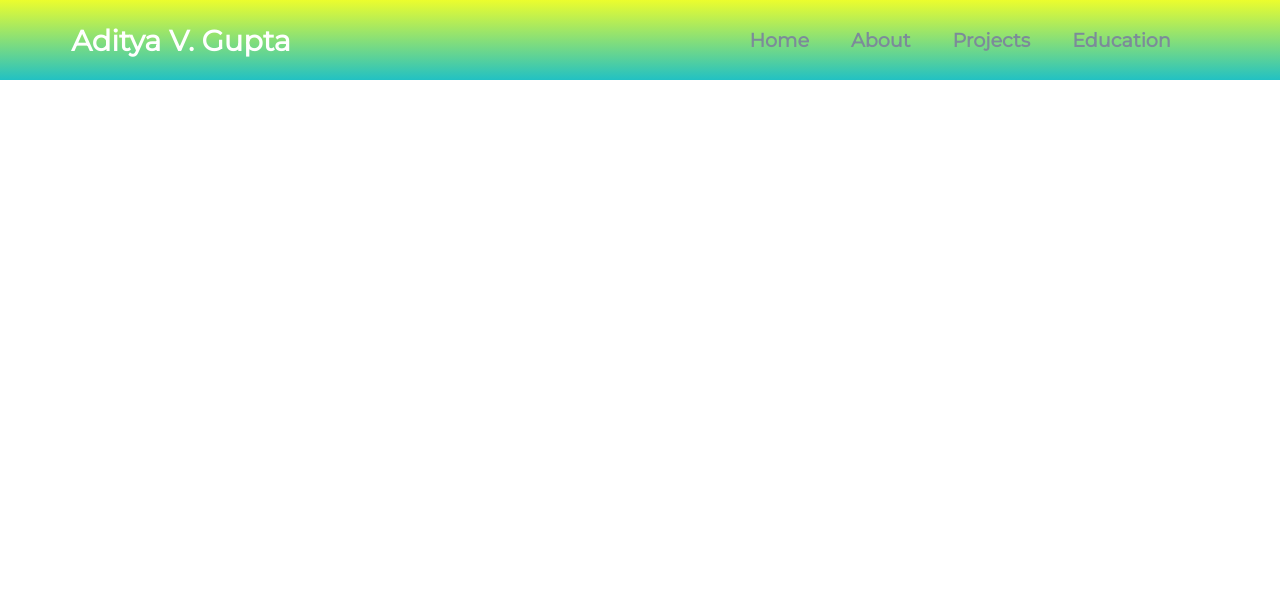
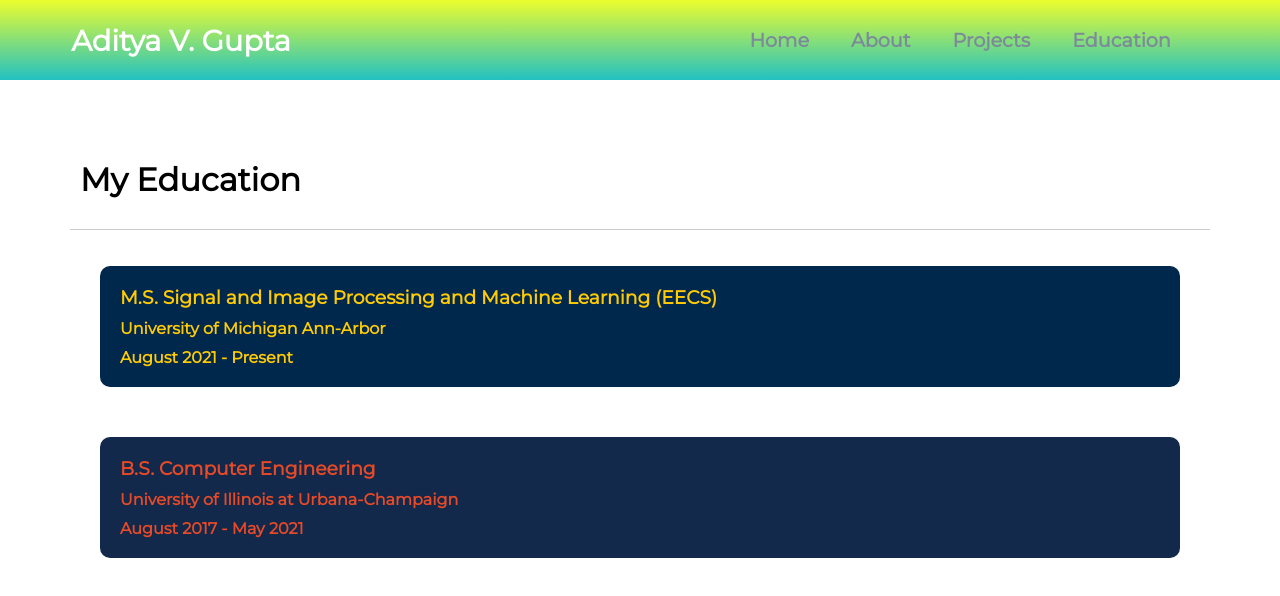
Before and after one commit to adityavgupta/portfolio, a React (Create React App) app: page /education in a window 1280 px wide. Shown: the top 596 px of the page. Built offline with nearby package versions, Linux system fonts and the light colour scheme.

Commit message:
updated education page

```diff
--- a/src/App.css
+++ b/src/App.css
@@ -25,6 +25,13 @@ color: #9a9b9c;
 color: #504e4e;
 }
 /* For Home page */
+.condiv
+{
+padding: 70px ;
+background-color: #ffffff;
+flex:var(--condiv-flex);
+}
+
 .condiv_home {
   max-width: 80%;
   height: auto;
--- a/src/App.js
+++ b/src/App.js
@@ -3,6 +3,7 @@ import React from 'react';
 import Navbar from './components/Navbar/Navbar';
 import Home from './pages/Home';
 import About from './pages/About';
+import Education from './pages/Education';
 import { BrowserRouter as Router, Route, Switch} from "react-router-dom";
 
 function App() {
@@ -16,6 +17,7 @@ function App() {
       <Switch>
         <Route exact path="/" component={Home} />
         <Route  path="/about" component={About} />
+        <Route path="/education" component={Education}/>
       </Switch>
 
       </div>
--- a/src/components/Navbar/Navbar.css
+++ b/src/components/Navbar/Navbar.css
@@ -73,7 +73,7 @@
         display: flex;
         flex-direction: column;
         width: 100%;
-        height: 295px;
+        height: 385px;
         position: absolute;
         top: 80px;
         left: -100%;
@@ -96,6 +96,7 @@
         padding: 2rem;
         width: 100%;
         display: table;
+        color:rgb(197, 211, 214);
     }
 
     .nav-links:hover{
--- a/src/components/Navbar/Navitem.js
+++ b/src/components/Navbar/Navitem.js
@@ -1,4 +1,4 @@
-import { BrowserRouter, Link } from "react-router-dom";
+import { Link } from "react-router-dom";
 
 import React, { Component } from 'react';
 
--- /dev/null
+++ b/src/components/Widecard/Widecard.css
@@ -0,0 +1,35 @@
+
+.widecard
+{
+border:0px solid #9a9b9c;
+padding: 10px;
+border-radius: 10px;
+margin:10px 10px 10px 10px;
+
+}
+.widecard.uiuc {
+    background: #13294b;
+    color: #E84A27;
+}
+
+.widecard.uiuc:hover {
+    background: #13294b;
+    color: #E84A27;
+    box-shadow: none;
+}
+
+.widecard.umich {
+    background: #00274C;
+    color: #FFCB05;
+}
+.widecard.umich:hover {
+    background: #00274C;
+    color: #FFCB05;
+    box-shadow: none;
+}
+.widecard:hover
+{
+color: #1b1d20;
+background-color: #dadada;
+box-shadow: 0 10px 20px rgba(0,0,0,0.19), 0 6px 6px rgba(0,0,0,0.23);
+}
--- /dev/null
+++ b/src/components/Widecard/Widecard.js
@@ -0,0 +1,17 @@
+import React, { Component } from 'react';
+import './Widecard.css';
+class Widecard extends Component {
+    render() {
+        return (
+            <div className="widecard">
+                <div className={"widecard "+this.props.name}>
+                    <h3>{this.props.title}</h3>
+                    <h4 className="secondtext">{this.props.where}</h4>
+                    <h4 className="secondtext">{this.props.from} - {this.props.to}</h4>
+                </div>
+            </div>
+        )
+    }
+}
+
+export default Widecard;
--- /dev/null
+++ b/src/pages/Education.js
@@ -0,0 +1,17 @@
+import React, { Component } from 'react';
+import Widecard from '../components/Widecard/Widecard';
+
+class Education extends Component {
+    render() {
+        return(
+            <div className="condiv">
+                <h1 className="subtopic">My Education</h1>
+                <hr/>
+                <Widecard name="umich" title="M.S. Signal and Image Processing and Machine Learning (EECS)" where="University of Michigan Ann-Arbor" from="August 2021" to="Present" />
+                <Widecard name="uiuc" title="B.S. Computer Engineering" where="University of Illinois at Urbana-Champaign" from="August 2017" to="May 2021"/>
+            </div>
+
+        )
+    }
+}
+export default Education;
```
